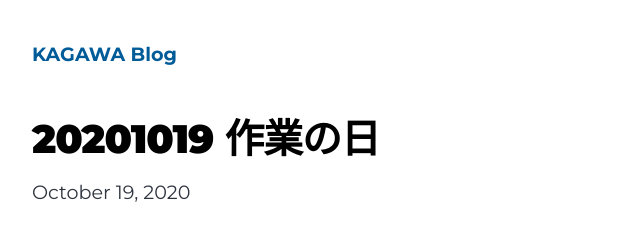
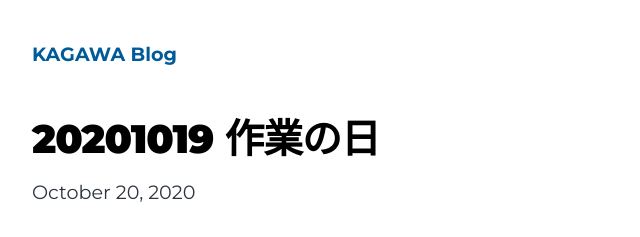
Before and after one commit to KoushiKagawa/my-gatsby-project, a Gatsby site: page /202010/20201020/ in a window 1280 px wide. Shown: the top 237 px of the page, 292-932 px from the left. Built offline with nearby package versions, Linux system fonts and the light colour scheme; Gatsby itself is replaced by a stand-in of ours.

Commit message:
edit 20201020

```diff
--- a/content/blog/202010/20201020.md
+++ b/content/blog/202010/20201020.md
@@ -1,6 +1,6 @@
 ---
 title: 20201019 作業の日
-date: "2020-10-19T10:00:00.000Z"
+date: "2020-10-20T10:00:00.000Z"
 description: "月曜からみんなフルスロットル"
 ---
 朝
```
